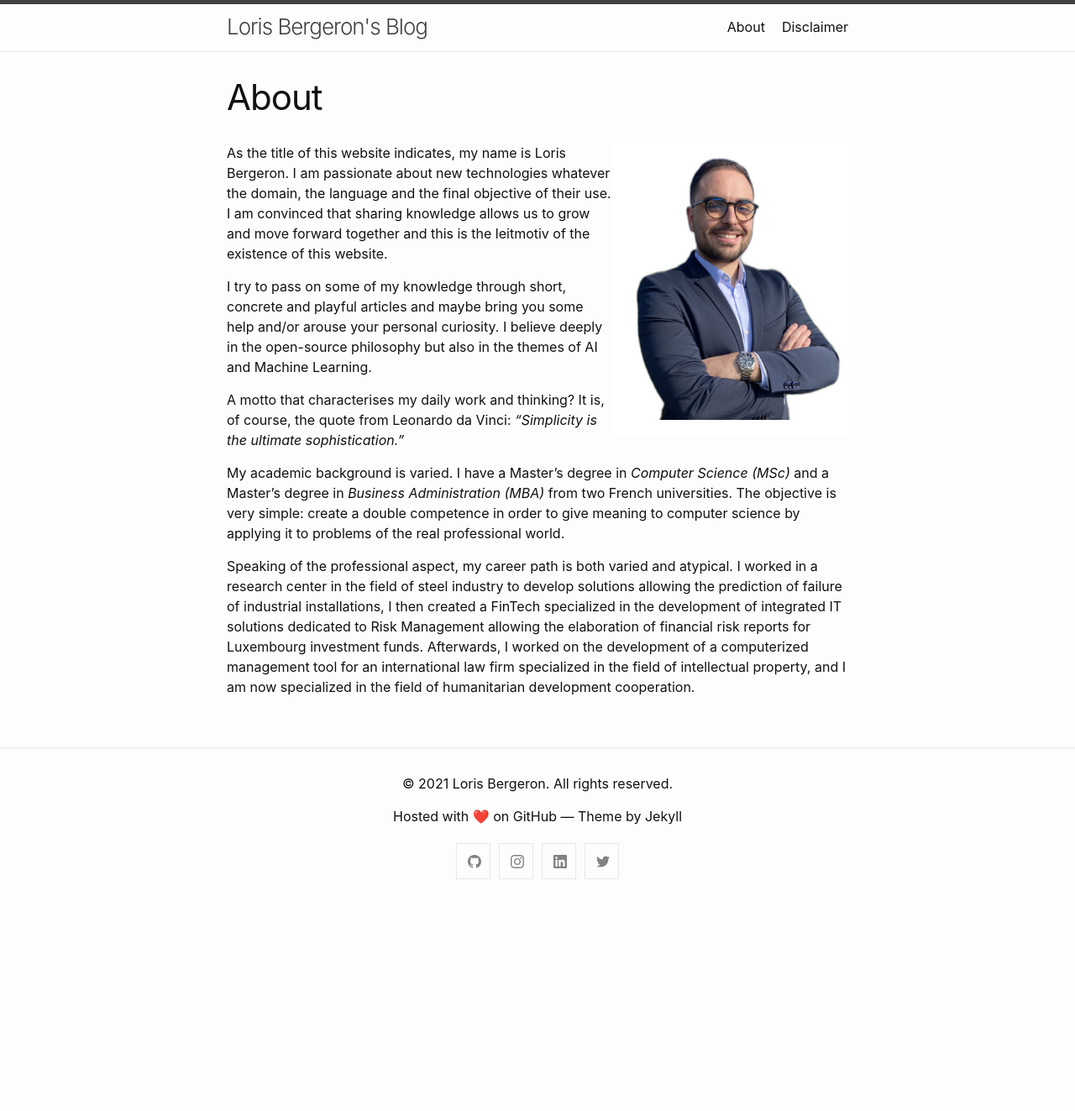
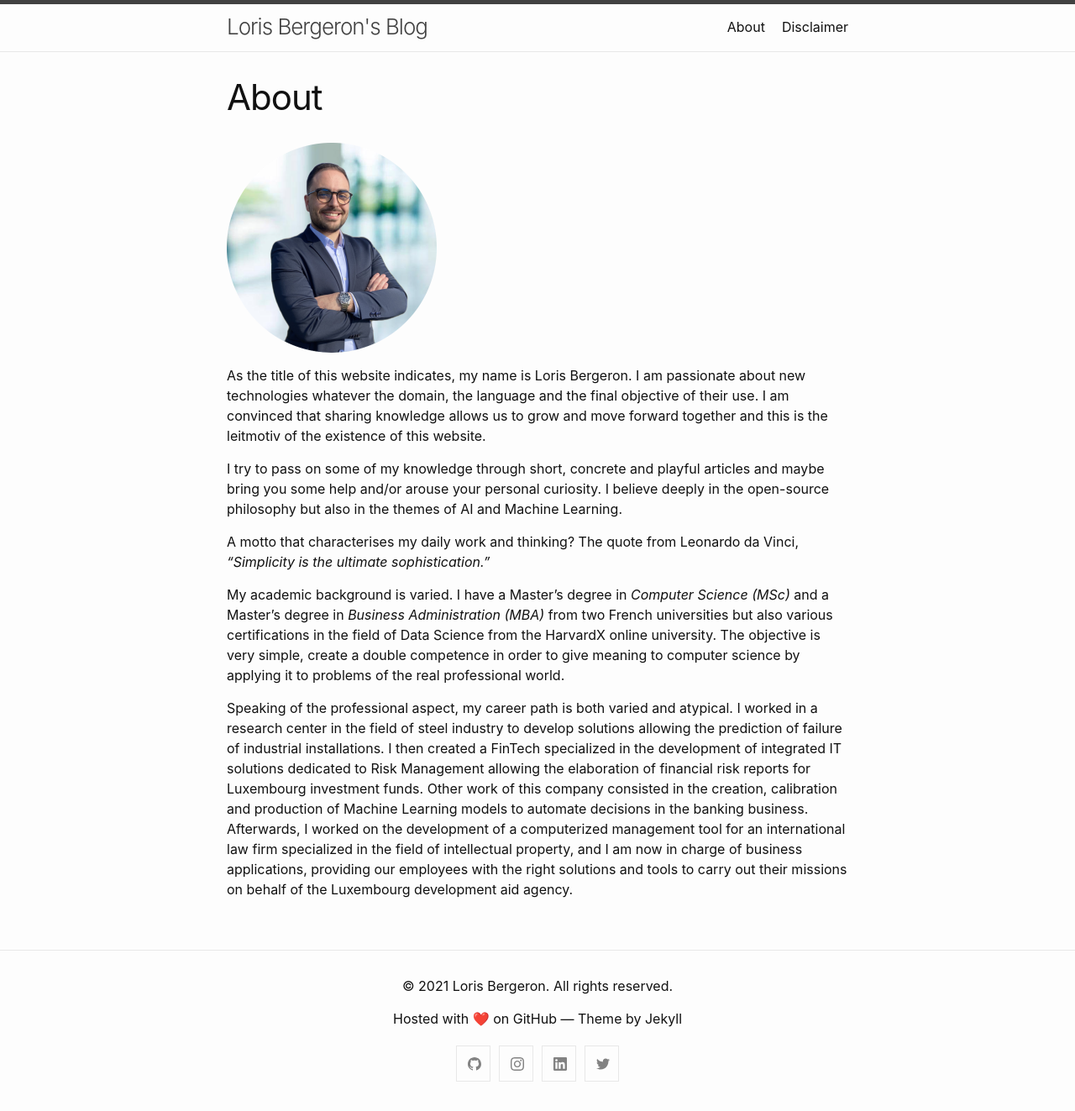
Before and after one commit to lorisbergeron/lorisbergeron.github.io, a Jekyll site: the page built from about.md, in a window 1280 px wide. Shown: the whole page at 84% size. Built offline with Jekyll 4.4.1, drawn with Linux system fonts in a browser that asks for light colours; before the commit the page ends 1082 px from its top, so only the background shows below that.

Commit message:
Update About area (text and picture)

```diff
--- a/about.md
+++ b/about.md
@@ -4,17 +4,17 @@ title: About
 permalink: /about/
 ---
 
-<img style="float: right;" src="/assets/pictures/profile.png"
-    alt="profile.png" width="280" height="350">
+<img style="text-align: center" src="/assets/pictures/profile.png"
+    alt="profile.png" width="250" height="250">
 
 As the title of this website indicates, my name is Loris Bergeron. I am passionate about new technologies whatever the domain, the language and the final objective of their use.
 I am convinced that sharing knowledge allows us to grow and move forward together and this is the leitmotiv of the existence of this website.
 
 I try to pass on some of my knowledge through short, concrete and playful articles and maybe bring you some help and/or arouse your personal curiosity. I believe deeply in the open-source philosophy but also in the themes of AI and Machine Learning.
 
-A motto that characterises my daily work and thinking? It is, of course, the quote from Leonardo da Vinci: *&#8220;Simplicity is the ultimate sophistication.&#8221;*
+A motto that characterises my daily work and thinking? The quote from Leonardo da Vinci, *&#8220;Simplicity is the ultimate sophistication.&#8221;*
 
-My academic background is varied. I have a Master's degree in *Computer Science (MSc)* and a Master's degree in *Business Administration (MBA)* from two French universities. The objective is very simple: create a double competence in order to give meaning to computer science by applying it to problems of the real professional world.
+My academic background is varied. I have a Master's degree in *Computer Science (MSc)* and a Master's degree in *Business Administration (MBA)* from two French universities but also various certifications in the field of Data Science from the HarvardX online university. The objective is very simple, create a double competence in order to give meaning to computer science by applying it to problems of the real professional world.
 
-Speaking of the professional aspect, my career path is both varied and atypical. I worked in a research center in the field of steel industry to develop solutions allowing the prediction of failure of industrial installations, I then created a FinTech specialized in the development of integrated IT solutions dedicated to Risk Management allowing the elaboration of financial risk reports for Luxembourg investment funds.
-Afterwards, I worked on the development of a computerized management tool for an international law firm specialized in the field of intellectual property, and I am now specialized in the field of humanitarian development cooperation.
+Speaking of the professional aspect, my career path is both varied and atypical. I worked in a research center in the field of steel industry to develop solutions allowing the prediction of failure of industrial installations. I then created a FinTech specialized in the development of integrated IT solutions dedicated to Risk Management allowing the elaboration of financial risk reports for Luxembourg investment funds. Other work of this company consisted in the creation, calibration and production of Machine Learning models to automate decisions in the banking business.
+Afterwards, I worked on the development of a computerized management tool for an international law firm specialized in the field of intellectual property, and I am now in charge of business applications, providing our employees with the right solutions and tools to carry out their missions on behalf of the Luxembourg development aid agency.
```
Also changed, not shown: assets/pictures/profile.png.
